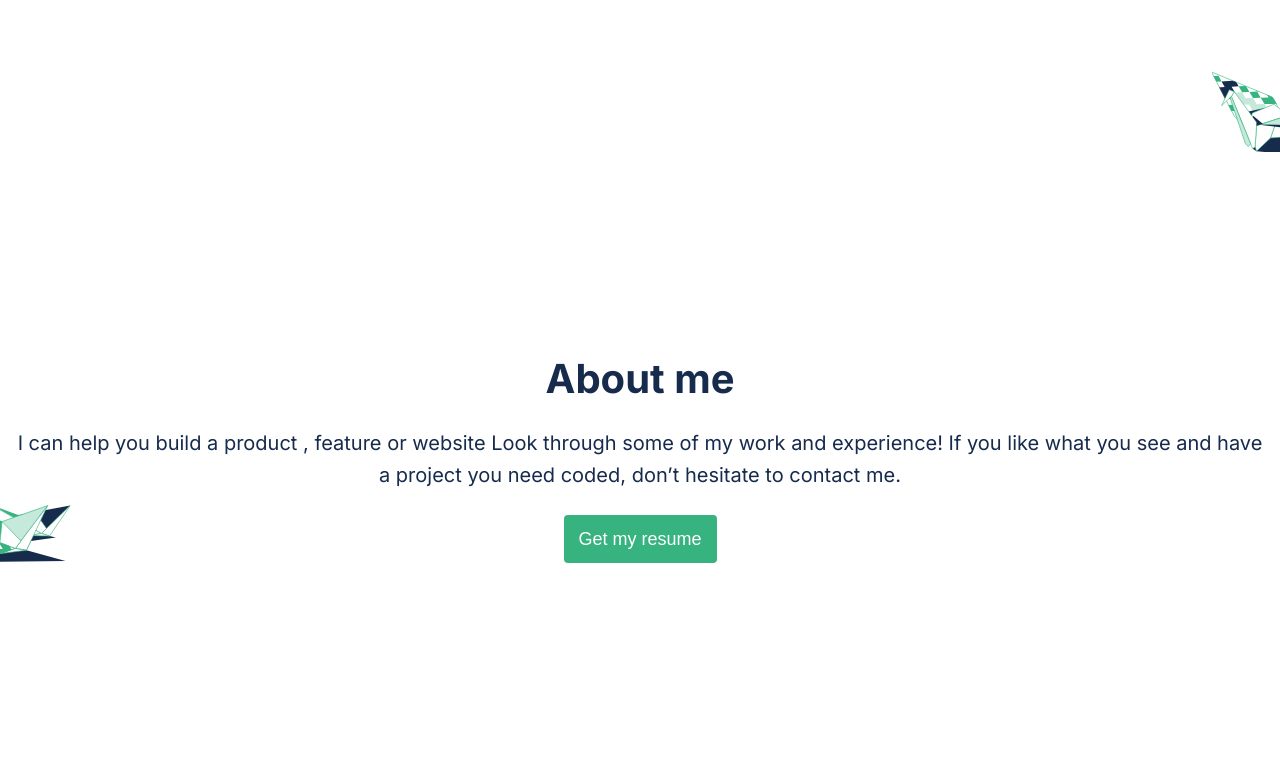
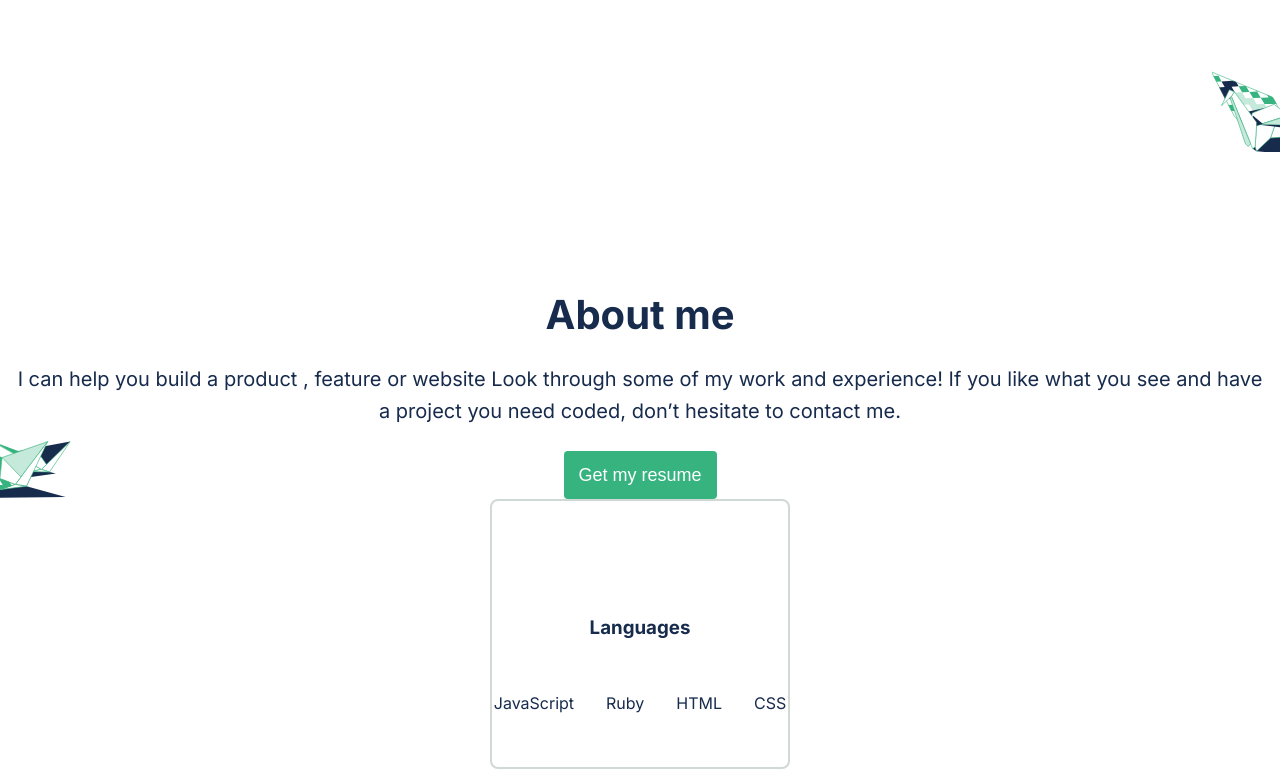
Before and after one commit to victormc13/Portfolio-project, a website: page index.html in a window 1280 px wide. Shown: the part 1859-2628 px from the top of the page. Before the commit the page ends 2422 px from the top, so only its background shows below. Drawn offline with Linux system fonts and the light colour scheme.

Commit message:
Add skill cards

```diff
--- a/index.html
+++ b/index.html
@@ -142,8 +142,16 @@
           </p>
           <button class="resume-btn">Get my resume</button>
         </div>
-        <div class="flex-column">
-          <article class="skill-cards"></article>
+        <div class="skillcards-container flex-column">
+          <article class="skill-cards flex-column">
+            <h3>Languages</h3>
+            <ul class="tags flex-row">
+              <li>JavaScript</li>
+              <li>Ruby</li>
+              <li>HTML</li>
+              <li>CSS</li>
+            </ul>
+          </article>
         </div>
       </section>
     </main>
--- a/style.css
+++ b/style.css
@@ -116,7 +116,7 @@ h1::after {
   display: grid;
   justify-items: center;
   grid-auto-rows: 29rem;
-  grid-template-columns: repeat(auto-fill, minmax(22rem, 1fr));
+  grid-template-columns: repeat(auto-fill, minmax(23rem, 1fr));
   gap: 2rem;
 }
 
@@ -181,7 +181,7 @@ h1::after {
 }
 
 .about-me {
-  height: 65vh;
+  height: 57vh;
   margin-top: 3.5rem;
   align-items: center;
   text-align: center;
@@ -217,3 +217,28 @@ h1::after {
   background: var(--project-btn);
   border-radius: 4px;
 }
+
+.skillcards-container {
+  align-items: center;
+}
+
+.skill-cards {
+  width: 300px;
+  height: 270px;
+  padding: 3rem 1.5rem;
+  text-align: center;
+  justify-content: flex-end;
+  gap: 3rem;
+  border-radius: 8px;
+  border: 2px solid #d0d9d4;
+}
+
+.tags {
+  gap: 1rem;
+  justify-content: center;
+
+}
+
+.tags li {
+  padding: 6px 8px;
+}
```
